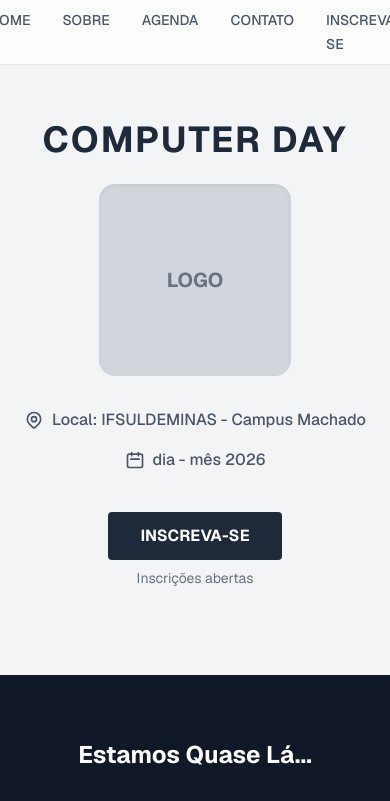
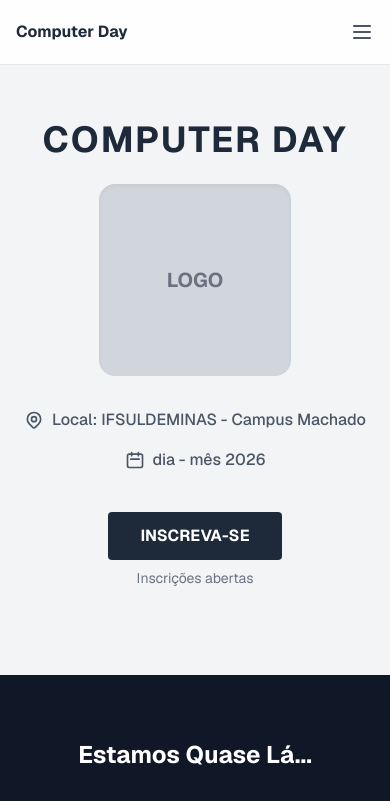
Before and after one commit to gustavo-gml/computer_day_2026, a Next.js app: page / in a window 390 px wide. Shown: the top 801 px of the page. Built offline with nearby package versions, Linux system fonts and the light colour scheme.

Commit message:
feat: create responsive Navbar component with mobile dropdown menu

```diff
--- a/src/components/Navbar.tsx
+++ b/src/components/Navbar.tsx
@@ -1,6 +1,11 @@
+"use client";
+
+import { useState } from 'react';
 import Link from 'next/link';
 
 export default function Navbar() {
+  const [isOpen, setIsOpen] = useState(false);
+
   const navLinks = [
     { name: 'HOME', href: '#home' },
     { name: 'SOBRE', href: '#sobre' },
@@ -11,8 +16,32 @@
 
   return (
     <nav className="fixed top-0 w-full z-50 bg-white/90 backdrop-blur-sm border-b border-gray-200">
-      <div className="container mx-auto px-4 h-16 flex items-center justify-center">
-        <ul className="flex space-x-8">
+      <div className="container mx-auto px-4 h-16 flex items-center justify-between md:justify-center">
+
+        {/* Mobile Logo / Title */}
+        <div className="md:hidden font-bold text-gray-800">
+          Computer Day
+        </div>
+
+        {/* Mobile menu button */}
+        <div className="md:hidden flex items-center">
+          <button
+            onClick={() => setIsOpen(!isOpen)}
+            className="text-gray-600 hover:text-gray-900 focus:outline-none"
+            aria-label="Toggle menu"
+          >
+            <svg className="h-6 w-6" fill="none" viewBox="0 0 24 24" stroke="currentColor">
+              {isOpen ? (
+                <path strokeLinecap="round" strokeLinejoin="round" strokeWidth={2} d="M6 18L18 6M6 6l12 12" />
+              ) : (
+                <path strokeLinecap="round" strokeLinejoin="round" strokeWidth={2} d="M4 6h16M4 12h16M4 18h16" />
+              )}
+            </svg>
+          </button>
+        </div>
+
+        {/* Desktop Menu */}
+        <ul className="hidden md:flex space-x-8">
           {navLinks.map((link) => (
             <li key={link.name}>
               <Link
@@ -25,6 +54,25 @@
           ))}
         </ul>
       </div>
+
+      {/* Mobile Menu Dropdown */}
+      {isOpen && (
+        <div className="md:hidden bg-white border-t border-gray-100 shadow-lg absolute w-full left-0">
+          <ul className="flex flex-col px-4 pt-2 pb-4 space-y-1">
+            {navLinks.map((link) => (
+              <li key={link.name}>
+                <Link
+                  href={link.href}
+                  onClick={() => setIsOpen(false)}
+                  className="block text-gray-600 hover:text-gray-900 font-medium text-sm transition-colors py-3 border-b border-gray-50 last:border-0"
+                >
+                  {link.name}
+                </Link>
+              </li>
+            ))}
+          </ul>
+        </div>
+      )}
     </nav>
   );
 }
```
